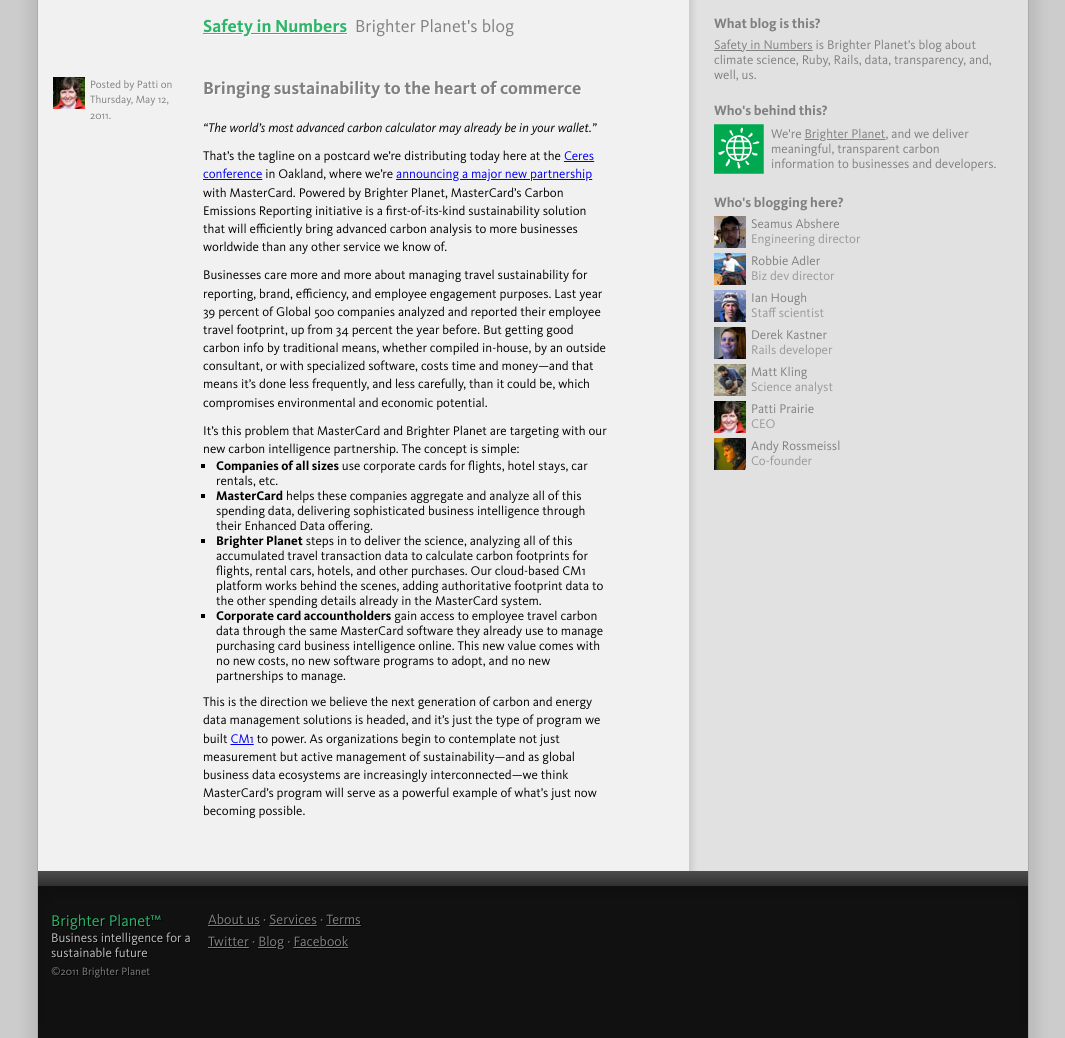
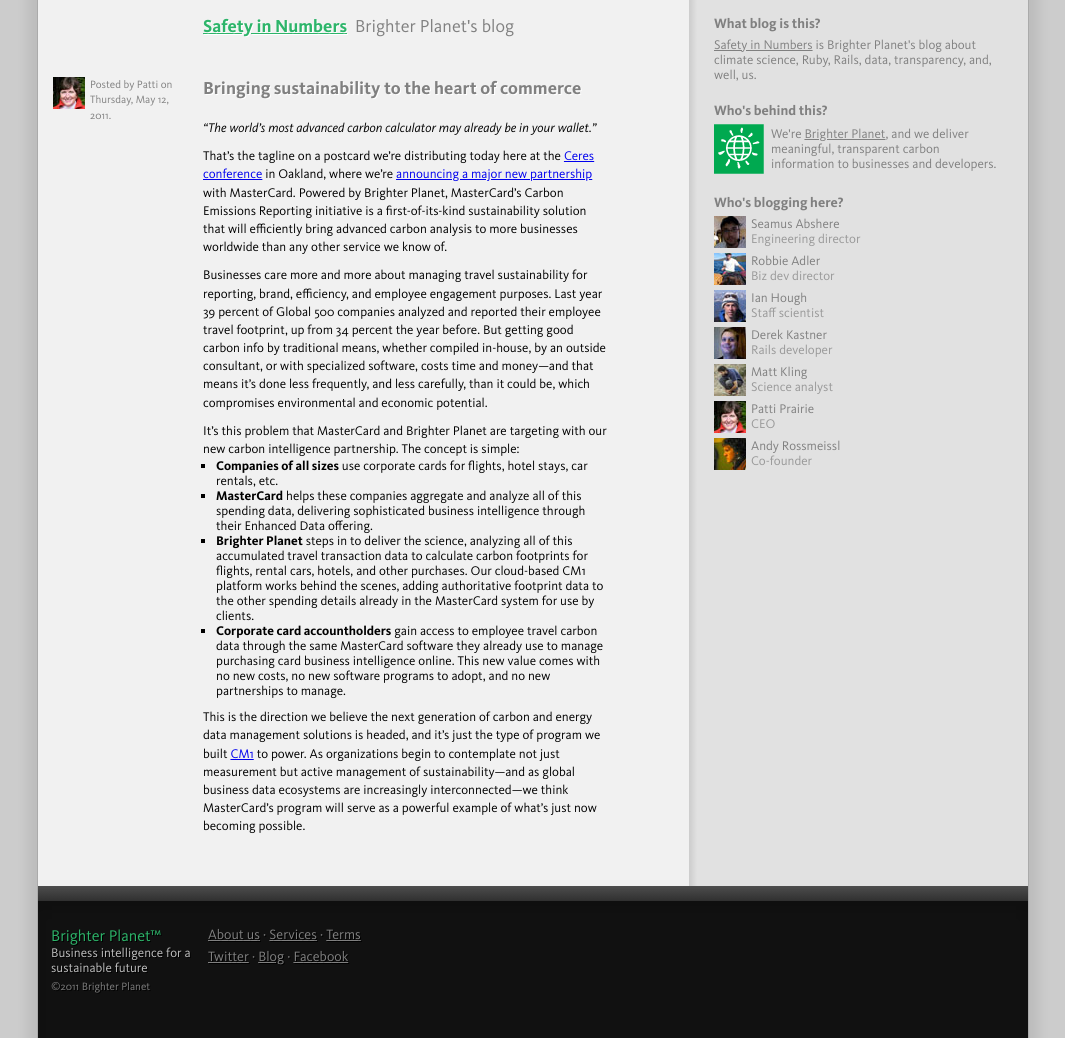
Before and after one commit to faradayio/numbers, a Jekyll site: the page built from _posts/2011-05-12-bringing-sustainability-to-the-heart-of-commerce.markdown, in a window 1280 px wide. Shown: the whole page, without its empty margins (107-1172 px from the left). Built offline with Jekyll 4.4.1, drawn with Linux system fonts in a browser that asks for light colours; some web fonts are replaced; comment, search, counter and statistics services are not loaded.

Commit message:
Patti edit

```diff
--- a/_posts/2011-05-12-bringing-sustainability-to-the-heart-of-commerce.markdown
+++ b/_posts/2011-05-12-bringing-sustainability-to-the-heart-of-commerce.markdown
@@ -15,7 +15,7 @@
 
 * **Companies of all sizes** use corporate cards for flights, hotel stays, car rentals, etc.
 * **MasterCard** helps these companies aggregate and analyze all of this spending data, delivering sophisticated business intelligence through their Enhanced Data offering.
-* **Brighter Planet** steps in to deliver the science, analyzing all of this accumulated travel transaction data to calculate carbon footprints for flights, rental cars, hotels, and other purchases. Our cloud-based CM1 platform works behind the scenes, adding authoritative footprint data to the other spending details already in the MasterCard system.
+* **Brighter Planet** steps in to deliver the science, analyzing all of this accumulated travel transaction data to calculate carbon footprints for flights, rental cars, hotels, and other purchases. Our cloud-based CM1 platform works behind the scenes, adding authoritative footprint data to the other spending details already in the MasterCard system for use by clients.
 * **Corporate card accountholders** gain access to employee travel carbon data through the same MasterCard software they already use to manage purchasing card business intelligence online. This new value comes with no new costs, no new software programs to adopt, and no new partnerships to manage.
 
 This is the direction we believe the next generation of carbon and energy data management solutions is headed, and it's just the type of program we built [CM1](http://brighterplanet.com/services) to power. As organizations begin to contemplate not just measurement but active management of sustainability&mdash;and as global business data ecosystems are increasingly interconnected&mdash;we think MasterCard's program will serve as a powerful example of what's just now becoming possible.
```
